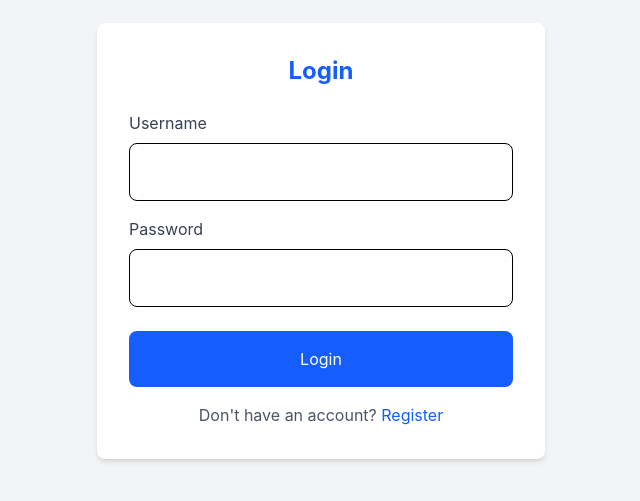
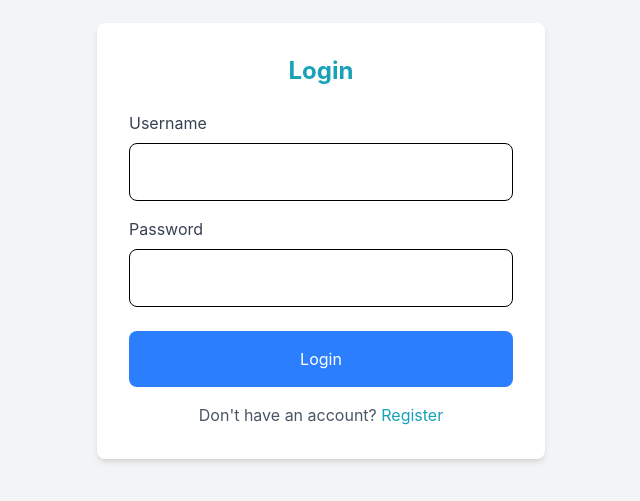
Before and after one commit to Shreedhar-D/FOSSEE-TASK, a React (Vite) app in the folder workshop-frontend/: page /login in a window 1280 px wide. Shown: the part 159-660 px from the top of the page, without its empty margins (319-959 px from the left). Built offline with nearby package versions, Linux system fonts and the light colour scheme; no server answers.

Commit message:
Created footer + improved ui of navbar and  layout

```diff
--- /dev/null
+++ b/workshop-frontend/src/components/Common/Footer.jsx
@@ -0,0 +1,7 @@
+export default function Footer() {
+  return (
+    <footer className="w-full bg-[rgb(114,111,112)] text-white text-center py-2">
+      <p className="text-sm font-bold">Developed by FOSSEE group, IIT Bombay</p>
+    </footer>
+  );
+}
--- a/workshop-frontend/src/components/Navigation/Layout.jsx
+++ b/workshop-frontend/src/components/Navigation/Layout.jsx
@@ -1,11 +1,13 @@
 import PropTypes from "prop-types";
 import Navbar from "./Navbar";
+import Footer from "../Common/Footer";
 
 export default function Layout({ children }) {
   return (
-    <div className="min-h-screen bg-gray-100">
+    <div className="flex flex-col min-h-screen bg-gray-100">
       <Navbar />
-      <main className="container mx-auto px-4 py-8">{children}</main>
+      <main className="flex-1 container mx-auto px-4 py-8">{children}</main>
+      <Footer />
     </div>
   );
 }
--- a/workshop-frontend/src/components/Navigation/Navbar.jsx
+++ b/workshop-frontend/src/components/Navigation/Navbar.jsx
@@ -13,9 +13,9 @@ export default function Navbar() {
   };
 
   return (
-    <nav className="bg-blue-600 text-white px-6 py-4 flex justify-between items-center">
+    <nav className="bg-[rgb(59,68,75)] text-white px-6 py-4 flex justify-between items-center">
       <Link to="/" className="text-xl font-bold">
-        Workshop Portal
+        FOSSEE Workshops
       </Link>
       <div className="flex gap-4 items-center">
         {isAuthenticated ? (
--- a/workshop-frontend/src/pages/LoginPage.jsx
+++ b/workshop-frontend/src/pages/LoginPage.jsx
@@ -30,7 +30,7 @@ export default function LoginPage() {
   return (
     <div className="flex items-center justify-center min-h-screen bg-gray-100">
       <div className="bg-white p-4 md:p-8 rounded-lg shadow-md w-full max-w-md mx-auto">
-        <h2 className="text-2xl font-bold text-center mb-6 text-blue-600">
+        <h2 className="text-2xl font-bold text-center mb-6 text-[rgb(23,162,184)]">
           Login
         </h2>
         <form onSubmit={handleSubmit}>
@@ -59,14 +59,14 @@ export default function LoginPage() {
           <button
             type="submit"
             disabled={loading}
-            className="w-full bg-blue-600 text-white py-4 rounded-lg hover:bg-blue-700 disabled:opacity-50"
+            className="w-full bg-blue-500 text-white py-4 rounded-lg hover:bg-blue-600 disabled:opacity-50"
           >
             {loading ? "Logging in..." : "Login"}
           </button>
         </form>
         <p className="text-center mt-4 text-gray-600">
           Don't have an account?{" "}
-          <Link to="/register" className="text-blue-600 hover:underline">
+          <Link to="/register" className="text-[rgb(23,162,184)] hover:underline">
             Register
           </Link>
         </p>
```
